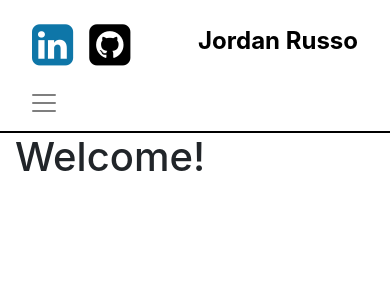
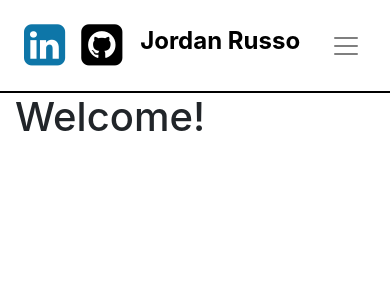
Before and after one commit to jrusso0818/my-personal-site, a Django app: page / in a window 390 px wide. Shown: the top 300 px of the page. Run offline with Django 3.2, Linux system fonts and the light colour scheme; some libraries are stand-ins or nearby versions.

Commit message:
Better mobile layout

```diff
--- a/homepage/templates/homepage/base.html
+++ b/homepage/templates/homepage/base.html
@@ -58,7 +58,7 @@
             <!-- Icons for screen size smaller than medium screen size -->
             <div class="navbar-brand order-0">
                 <ul class="navbar-nav d-flex flex-row d-md-none">
-                    <li class="nav-item pl-3">
+                    <li class="nav-item pl-2">
                         <a class="nav-link" href="#">
                             <i class="fa fa-linkedin-square"></i>
                         </a>
```
